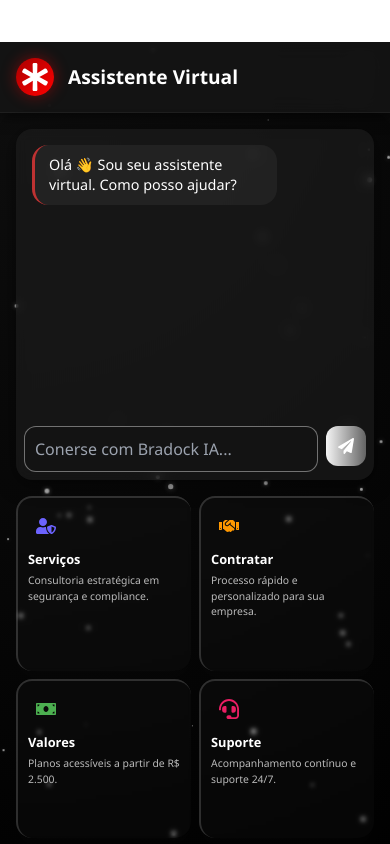
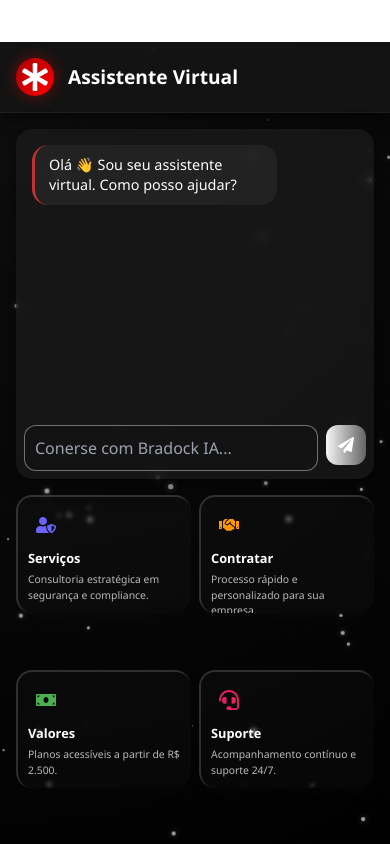
Before and after one commit to VictorFilgueirasBR/braddock-ofc, a React (Create React App) app in the folder frontend/: page / in a window 390 px wide. Shown: the part 1600-2444 px from the top of the page. Built offline with nearby package versions, Linux system fonts and the light colour scheme.

Commit message:
Fix: Testando variações dos explore-cards

```diff
--- a/frontend/src/components/ChatBot.css
+++ b/frontend/src/components/ChatBot.css
@@ -1,8 +1,7 @@
 /*
  * ChatBot.css
  * Versão otimizada para responsividade em dispositivos móveis.
- * Ajusta o layout dos cards para exibir em duas colunas em telas pequenas,
- * mantendo a aparência original.
+ * Ajusta a altura dos cards para ser fixa e torna o conteúdo interno responsivo.
  */
 
 .chatbot-page {
@@ -103,7 +102,7 @@
   display: flex;
   flex-direction: column;
   gap: 10px;
-  max-height: 100%;
+  max-height: 350px;
 }
 
 /* Scrollbar personalizada */
@@ -224,7 +223,7 @@
   display: grid;
   grid-template-columns: repeat(2, 1fr);
   gap: 14px;
-  height: fit-content;
+  /* Removido o height: fit-content para não conflitar com a altura fixa dos cards */
   perspective: 1000px;
 }
 
@@ -237,6 +236,7 @@
 
 /* Estilo dos cards */
 .explore-card {
+  /* ... (outras propriedades) ... */
   background: rgba(255, 255, 255, 0.024);
   backdrop-filter: blur(2px) saturate(200%);
   -webkit-backdrop-filter: blur(10px) saturate(120%);
@@ -253,6 +253,12 @@
   overflow: hidden;
   transform-style: preserve-3d;
   transition: transform 0.3s ease;
+
+  /* NOVO: Altura fixa e layout flexível */
+  height: 14vh;
+  display: flex;
+  flex-direction: column;
+  justify-content: space-around;
 }
 
 .explore-card::after {
@@ -303,7 +309,6 @@
   .chatbot-left, .chatbot-right {
     flex: 100%;
     width: 100%;
-    max-height: none;
   }
   .chatbot-header {
     padding: 1rem;
@@ -316,7 +321,7 @@
 /* Smartphones horizontais e telas pequenas de tablet */
 @media (max-width: 600px) {
   .chatbot-right {
-    grid-template-columns: 1fr 1fr; /* MANTÉM DUAS COLUNAS */
+    grid-template-columns: 1fr 1fr;
     gap: 10px;
     padding: 0;
   }
@@ -335,7 +340,7 @@
 /* Smartphones verticais (450px e abaixo) */
 @media (max-width: 450px) {
   .chatbot-right {
-    grid-template-columns: 1fr 1fr; /* MANTÉM DUAS COLUNAS PARA ESSAS TELAS TAMBÉM */
+    grid-template-columns: 1fr 1fr;
     gap: 8px;
     padding: 0;
   }
@@ -343,10 +348,10 @@
     padding: 10px;
   }
   .explore-card .title {
-    font-size: 0.8rem; /* REDUÇÃO DA FONTE DO TÍTULO */
+    font-size: 0.8rem;
   }
   .explore-card .desc {
-    font-size: 0.65rem; /* REDUÇÃO DA FONTE DA DESCRIÇÃO */
+    font-size: 0.65rem;
   }
   .explore-card .icon {
     padding: 8px;
```
